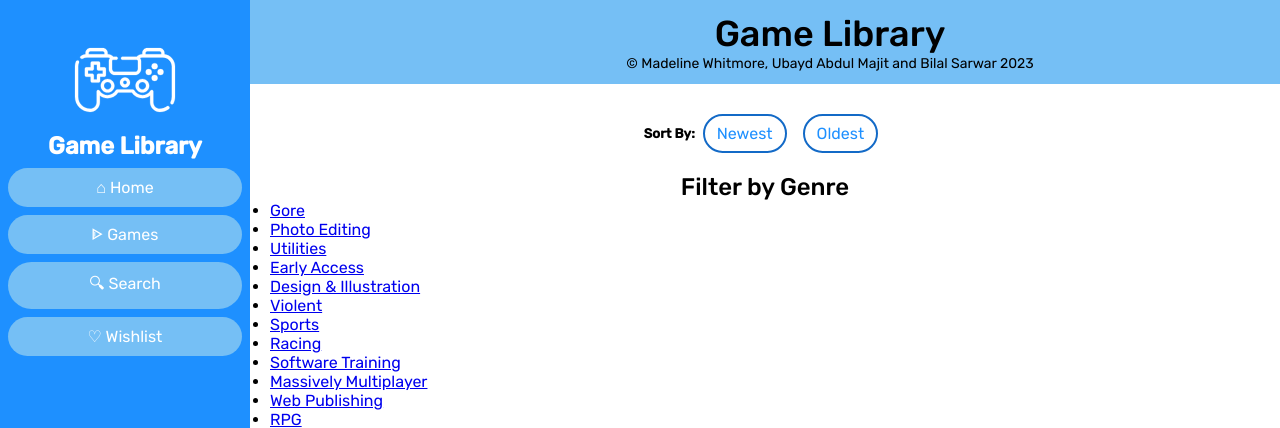
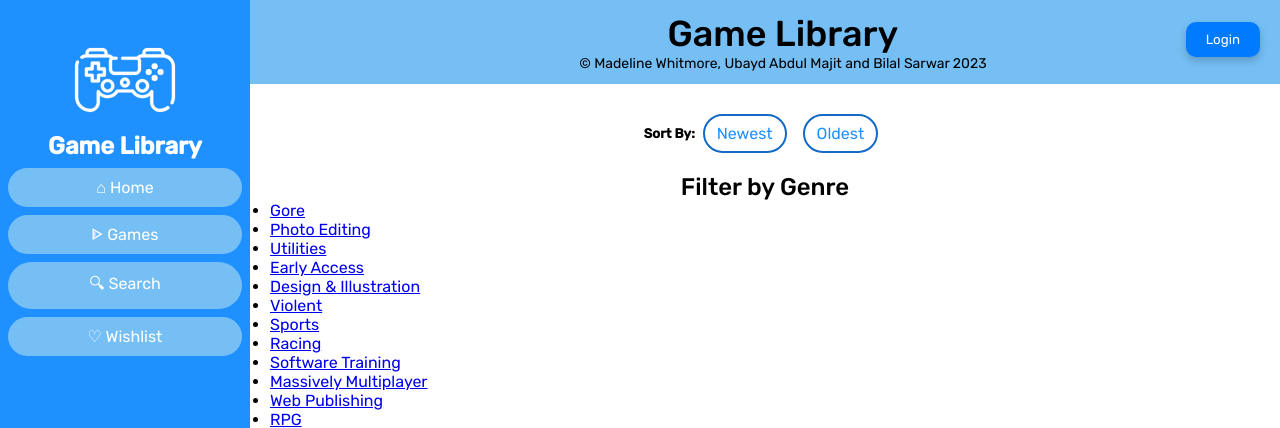
Before and after one commit to ItsMaddieNow/Compsci235-WebApp, a Flask app: page /games in a window 1280 px wide. Shown: the top 428 px of the page. Run offline with Flask 3, Linux system fonts and the light colour scheme; some libraries are stand-ins or nearby versions.

Commit message:
Added log-in feature to titlebar

```diff
--- a/games/static/css/style.css
+++ b/games/static/css/style.css
@@ -442,3 +442,25 @@ body{
 .dropdown-content a:hover {
     background-color: #ddd;
 }
+
+.login-button{
+    float:right;
+    margin-right: 20px;
+    display: flex;
+    flex-direction: column;
+    align-items: center;
+    margin-top:10px;
+    border: none;
+    background: #007BFF;
+    color: white;
+    padding: 10px 20px;
+    border-radius: 10px;
+    cursor: pointer;
+    box-shadow: 0 4px 8px 0 rgba(0,0,0,0.2);
+    font-family: 'Rubik', sans-serif;
+}
+.login-button:hover{
+    box-shadow: 2px 2px 5px 0px rgba(0, 0, 0, 0.5);
+    background-color:white;
+    color: #007BFF;
+}
--- a/games/templates/titlebar.html
+++ b/games/templates/titlebar.html
@@ -18,6 +18,10 @@
                 </div>
             </div>
         </div>
+        {% else %}
+            <a href="{{ url_for('auth_bp.login') }}">
+                <button class="login-button">Login</button>
+            </a>
     {% endif %}
 
     </div>
```
